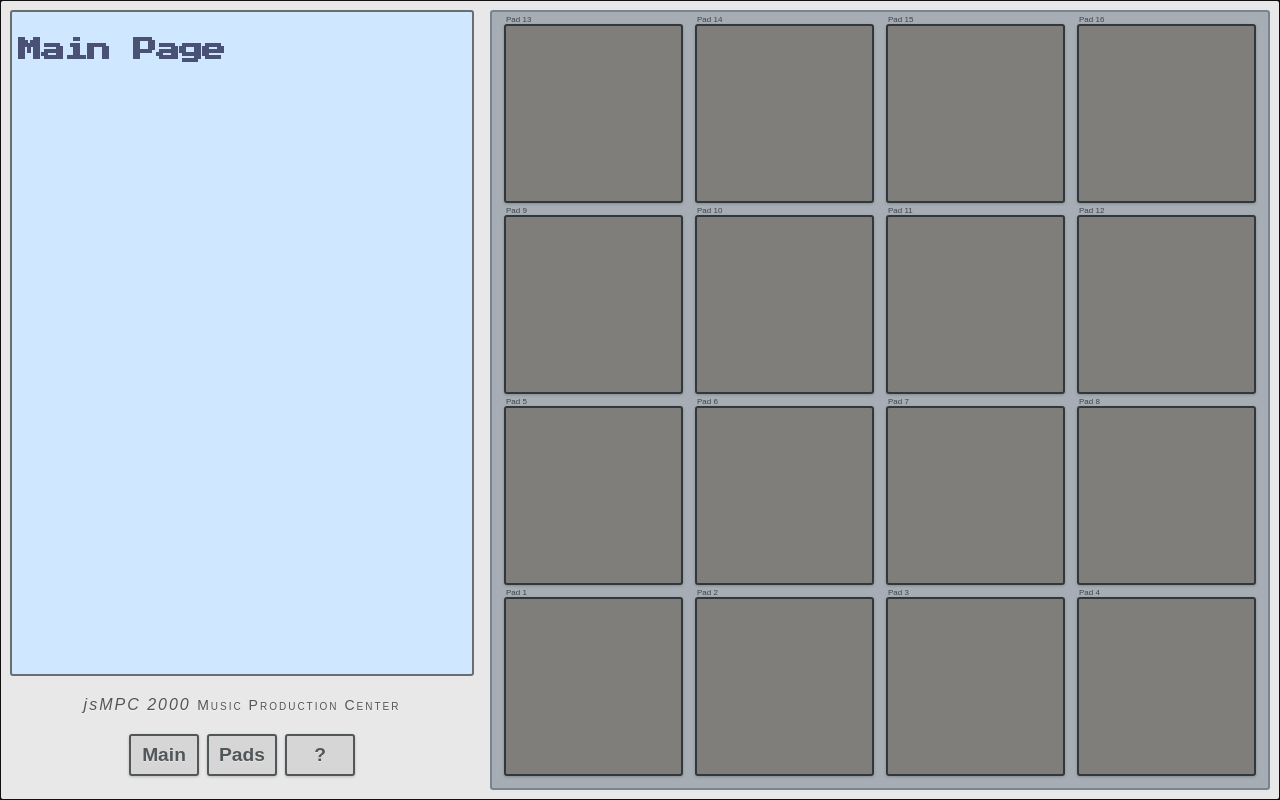
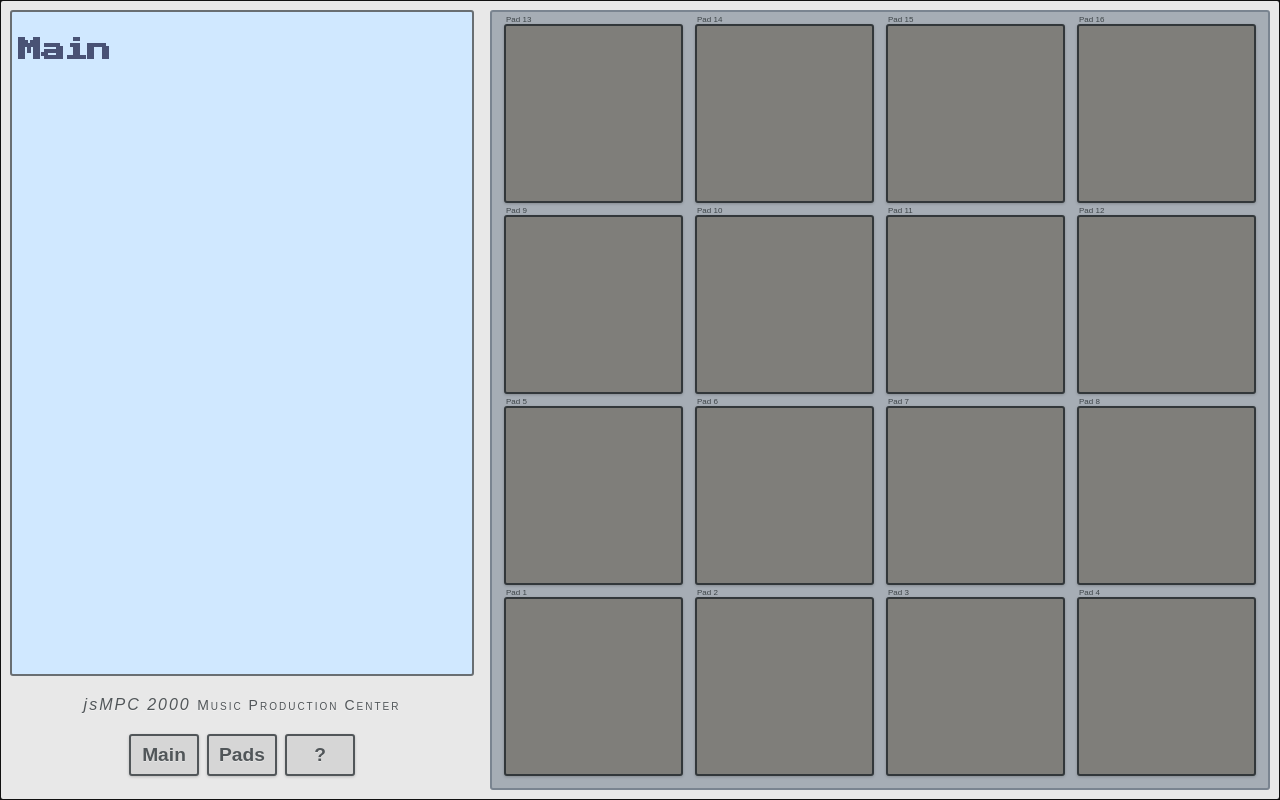
Before and after one commit to arisslin/jsmpc, a React (Create React App) app: page / in a window 1280 px wide. Built offline with nearby package versions, Linux system fonts and the light colour scheme; no server answers; a web font is replaced by a local one.

Commit message:
Rename DisplayPage titles

```diff
--- a/src/components/DisplayPages/DisplayPageInfo.js
+++ b/src/components/DisplayPages/DisplayPageInfo.js
@@ -4,7 +4,7 @@ import styled from 'styled-components/macro'
 export default function DisplayPageInfo() {
   return (
     <DisplayPageInfoStyled>
-      <h2>Info Page</h2>
+      <h2>Info</h2>
     </DisplayPageInfoStyled>
   )
 }
--- a/src/components/DisplayPages/DisplayPageMain.js
+++ b/src/components/DisplayPages/DisplayPageMain.js
@@ -4,7 +4,7 @@ import styled from 'styled-components/macro'
 export default function DisplayPageMain() {
   return (
     <DisplayPageMainStyled>
-      <h2>Main Page</h2>
+      <h2>Main</h2>
     </DisplayPageMainStyled>
   )
 }
--- a/src/components/DisplayPages/DisplayPagePad.js
+++ b/src/components/DisplayPages/DisplayPagePad.js
@@ -4,7 +4,7 @@ import styled from 'styled-components/macro'
 export default function DisplayPagePad() {
   return (
     <DisplayPagePadStyled>
-      <h2>Pad Page</h2>
+      <h2>Pad Settings</h2>
     </DisplayPagePadStyled>
   )
 }
```
